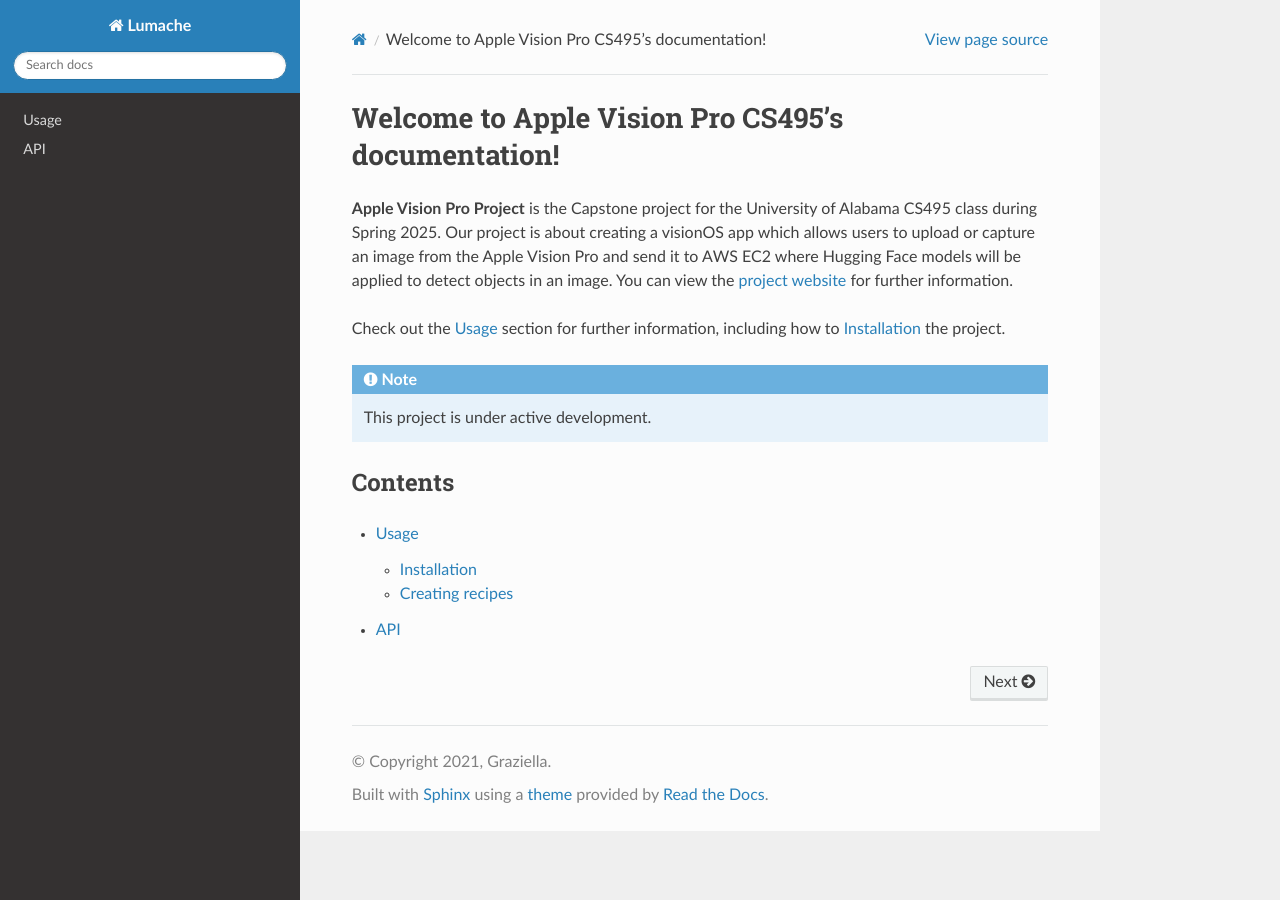
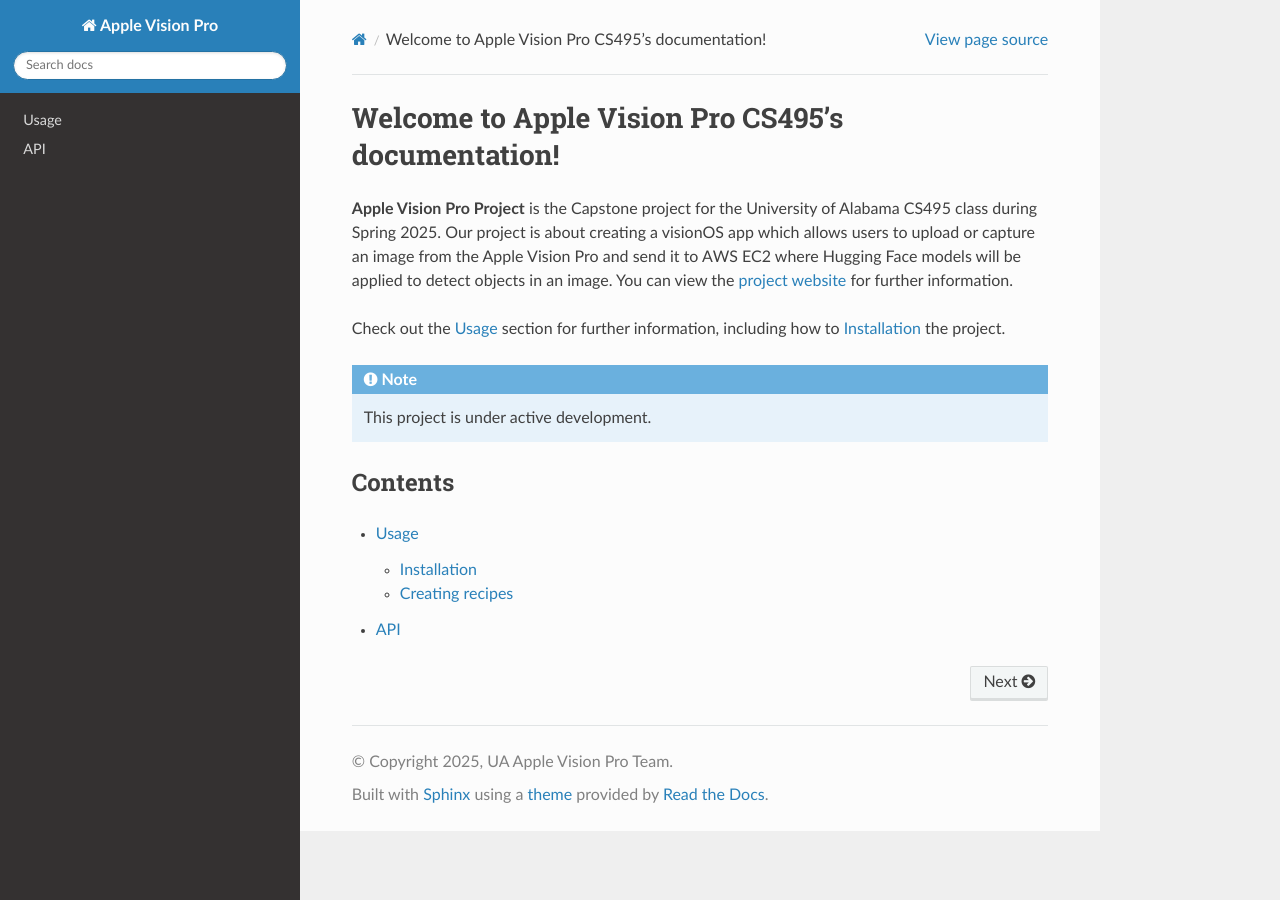
Before and after one commit to Apple-Vision-Pro-UA-CS495/apple-vision-pro-tutorial, a Sphinx documentation site: the page built from docs/source/index.rst, in a window 1280 px wide. Built offline with Sphinx 7.4.7 and the Read the Docs theme 3.1.0, drawn with Linux system fonts in a browser that asks for light colours.

Commit message:
Update conf.py

```diff
--- a/docs/source/conf.py
+++ b/docs/source/conf.py
@@ -2,9 +2,9 @@
 
 # -- Project information
 
-project = 'Lumache'
-copyright = '2021, Graziella'
-author = 'Graziella'
+project = 'Apple Vision Pro'
+copyright = '2025, UA Apple Vision Pro Team'
+author = 'UA Apple Vision Pro Team'
 
 release = '0.1'
 version = '0.1.0'
```
